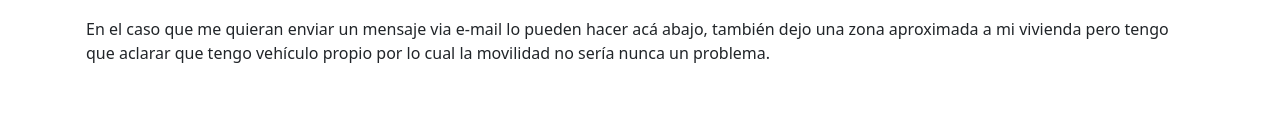
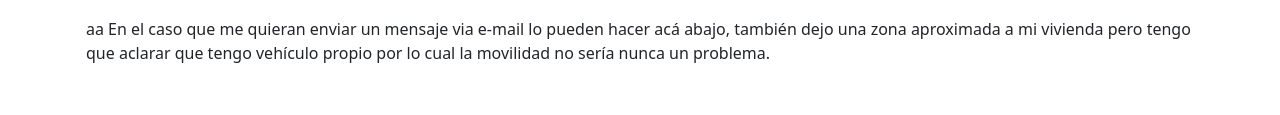
Before and after one commit to Fibonach0/CGabogadas, a plain HTML site: page test1.html in a window 1280 px wide. Shown: the part 505-620 px from the top of the page. Drawn offline with Linux system fonts and the light colour scheme; files that its build step writes are made by us from their sources; files whose address does not match are found by name.

Commit message:
Update test1.html

```diff
--- a/test1.html
+++ b/test1.html
@@ -112,7 +112,7 @@
 
             <div class="section-title">
                 <h2>Contacto</h2>
-                <p> En el caso que me quieran enviar un mensaje via e-mail lo pueden hacer acá abajo, también dejo una zona aproximada a mi vivienda pero tengo que aclarar que tengo vehículo propio por lo cual la movilidad no sería nunca un problema.</p>
+                <p>aa En el caso que me quieran enviar un mensaje via e-mail lo pueden hacer acá abajo, también dejo una zona aproximada a mi vivienda pero tengo que aclarar que tengo vehículo propio por lo cual la movilidad no sería nunca un problema.</p>
             </div>
 
             <div class="row" data-aos="fade-in">
```
